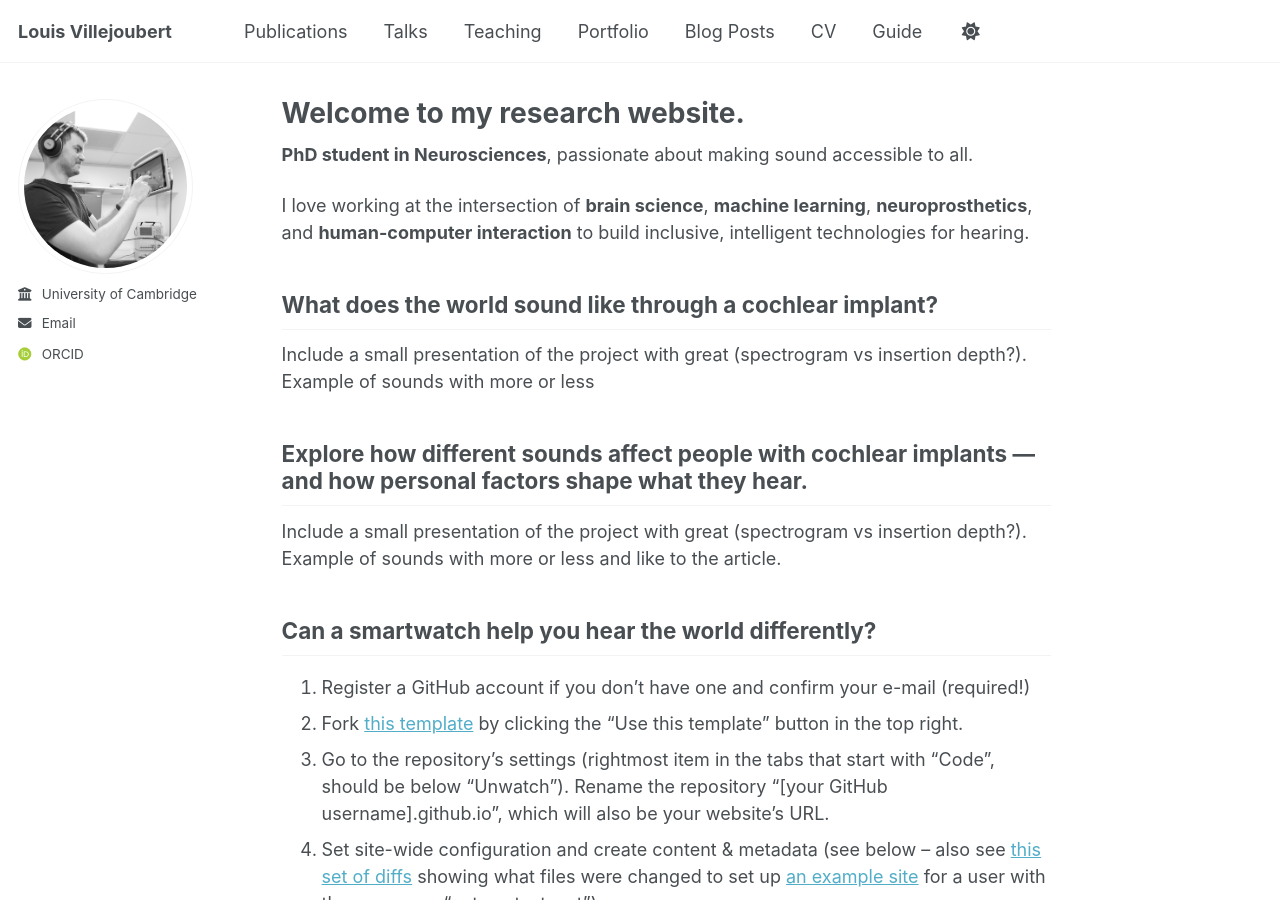
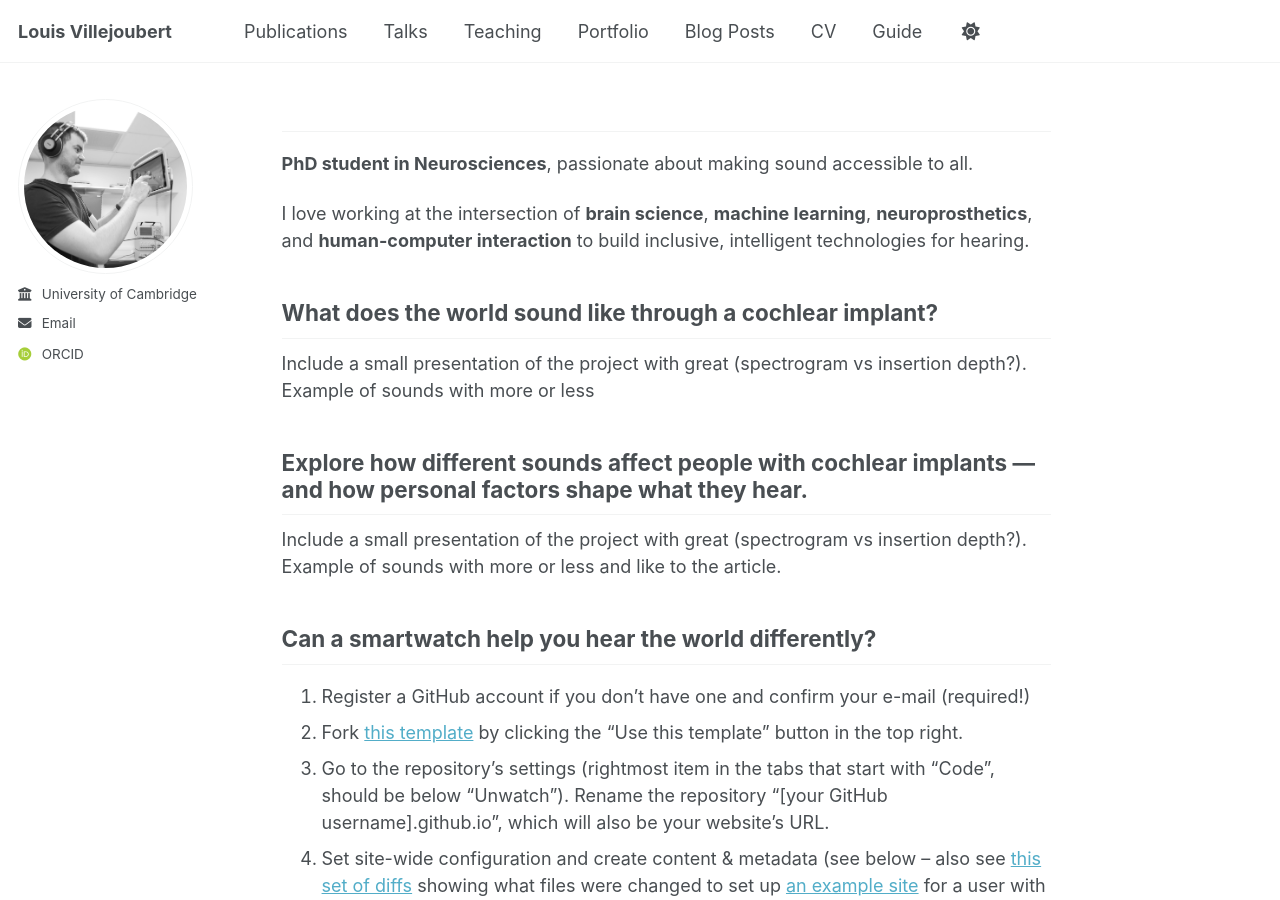
Before and after one commit to VillejoubertLouis/villejoubertlouis.github.io, a Jekyll site: the page built from _pages/about.md, in a window 1280 px wide and 900 px high. Built offline with Jekyll 4.4.1, drawn with Linux system fonts in a browser that asks for light colours; some web fonts are replaced.

Commit message:
Update about.md

```diff
--- a/_pages/about.md
+++ b/_pages/about.md
@@ -1,11 +1,13 @@
 ---
 permalink: /
-title: "Welcome to my research website."
+title: ""
 author_profile: true
 redirect_from:
   - /about/
   - /about.html
 ---
+
+------
 
 <strong>PhD student in Neurosciences</strong>, passionate about making sound accessible to all.
 
```
